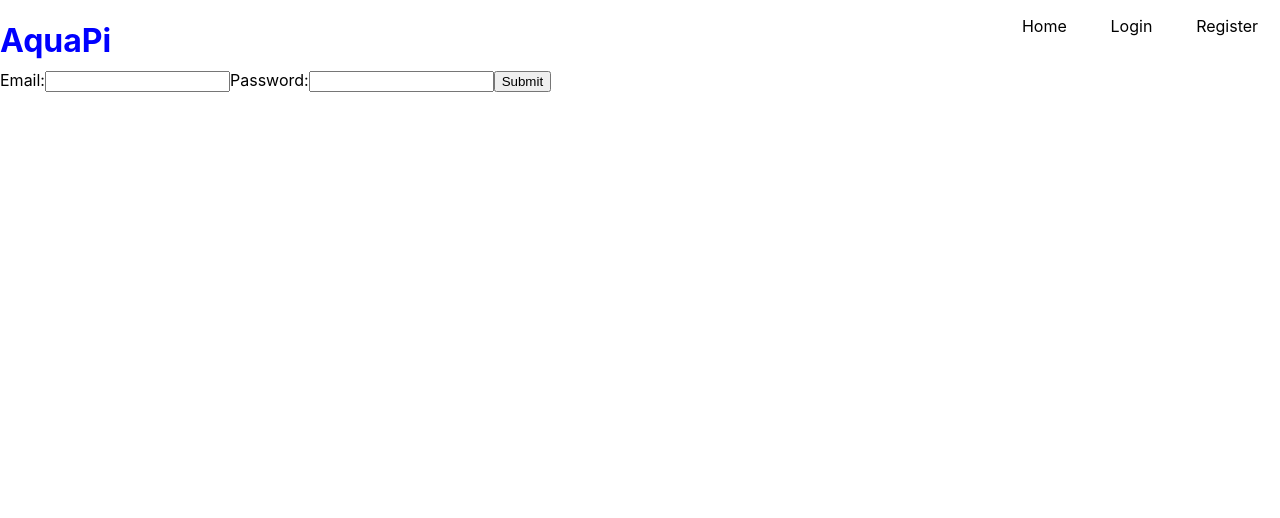
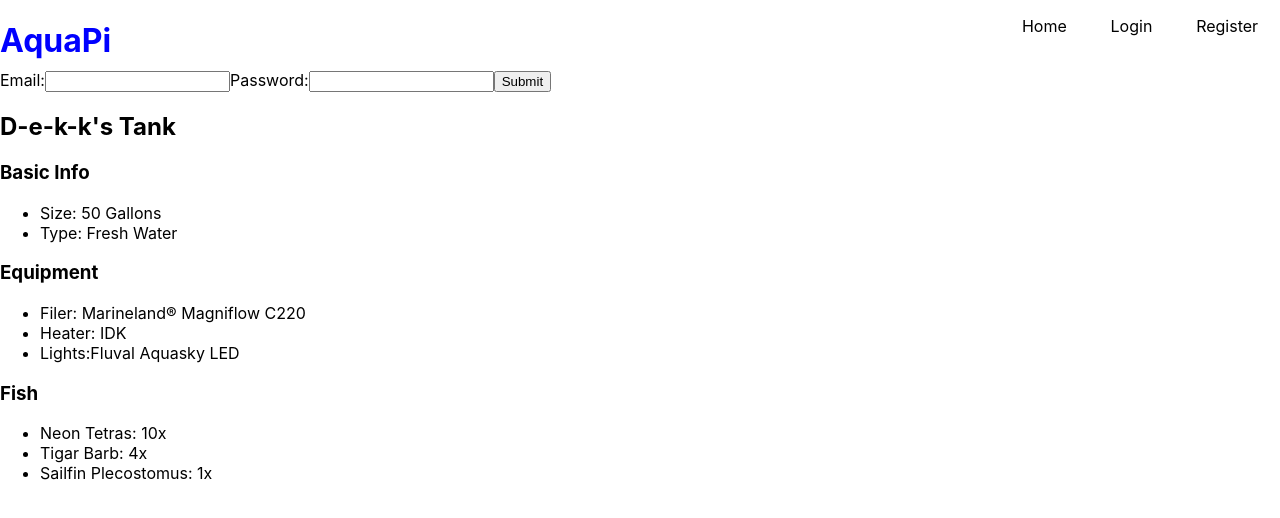
Before and after one commit to d-e-k-k/aquapi_frontend, a React (Create React App) app: page / in a window 1280 px wide. Shown: the top 518 px of the page. Built offline with nearby package versions, Linux system fonts and the light colour scheme.

Commit message:
Added aquarium status component with basic sub components

```diff
--- a/src/App.js
+++ b/src/App.js
@@ -1,12 +1,14 @@
 import React, {Component} from 'react';
 import NavBar from './components/navbar/NavBar';
 import Login from './components/login/Login';
+import AquariumStatus from './components/aquarium_status/AquariumStatus'
 
 function App() {
   return (
     <div className="App">
       <NavBar />
       <Login />
+      <AquariumStatus />
     </div>
   );
 }
--- /dev/null
+++ b/src/components/aquarium_status/AquariumStatus.js
@@ -0,0 +1,19 @@
+import React from 'react';
+import BasicInfo from './basic_info/BasicInfo'
+import EquipmentInfo  from './equipment_info/EquipmentInfo'
+import FishInfo from './fish_info/FishInfo'
+
+const AquariumStatus = () => {
+	return (
+		<div>
+			<h2>D-e-k-k's Tank</h2>
+			<div>
+				<BasicInfo />
+				<EquipmentInfo />
+                <FishInfo />
+			</div>
+		</div>
+	);
+};
+
+export default AquariumStatus;
--- /dev/null
+++ b/src/components/aquarium_status/basic_info/BasicInfo.js
@@ -0,0 +1,15 @@
+import React from 'react';
+
+const BasicInfo = () => {
+	return (
+		<div>
+			<h3>Basic Info</h3>
+			<ul>
+				<li>Size: 50 Gallons</li>
+				<li>Type: Fresh Water</li>
+			</ul>
+		</div>
+	);
+};
+
+export default BasicInfo;
--- /dev/null
+++ b/src/components/aquarium_status/equipment_info/EquipmentInfo.js
@@ -0,0 +1,16 @@
+import React from 'react';
+
+const EquipmentInfo = () => {
+	return (
+		<div>
+			<h3>Equipment</h3>
+			<ul>
+				<li>Filer: Marineland® Magniflow C220</li>
+				<li>Heater: IDK</li>
+				<li>Lights:Fluval Aquasky LED </li>
+			</ul>
+		</div>
+	);
+};
+
+export default EquipmentInfo;
--- /dev/null
+++ b/src/components/aquarium_status/fish_info/FishInfo.js
@@ -0,0 +1,16 @@
+import React from 'react';
+
+const FishInfo = () => {
+	return (
+		<div>
+			<h3>Fish</h3>
+			<ul>
+				<li>Neon Tetras: 10x</li>
+				<li>Tigar Barb: 4x</li>
+				<li>Sailfin Plecostomus: 1x</li>
+			</ul>
+		</div>
+	);
+};
+
+export default FishInfo;
--- a/src/components/navbar/NavBar.css
+++ b/src/components/navbar/NavBar.css
@@ -10,12 +10,12 @@ h1 {
     color: blue;
 }
 
-ul{
+header > ul{
     list-style: none;
     display: flex;
     justify-content: space-around;
 }
 
-li{
+header > li{
     display: inline-block;
 }
--- a/src/components/navbar/NavBar.js
+++ b/src/components/navbar/NavBar.js
@@ -1,5 +1,5 @@
 import React from 'react';
-import './NavBar.css'
+import styles from './NavBar.css'
 
 const NavBar = () => {
     return (
```
Also changed, not shown: 1 other file (tests, documents, lock files or other folders).
